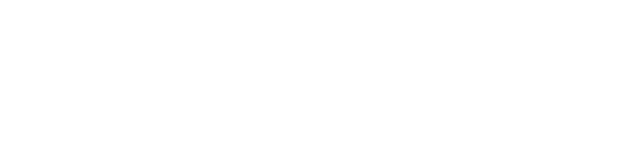
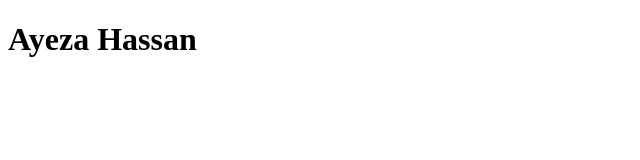
Before and after one commit to abdev2002/Test2, a plain HTML site: page Employee/Employee.html in a window 1280 px wide. Shown: the whole page, without its empty margins (0-640 px from the left). Drawn offline with Linux system fonts and the light colour scheme.

Commit message:
AYEZA HASSAN

```diff
--- a/Employee/Employee.html
+++ b/Employee/Employee.html
@@ -6,6 +6,6 @@
     <title>Document</title>
 </head>
 <body>
-
+    <h1>Ayeza Hassan</h1>
 </body>
 </html>
```
